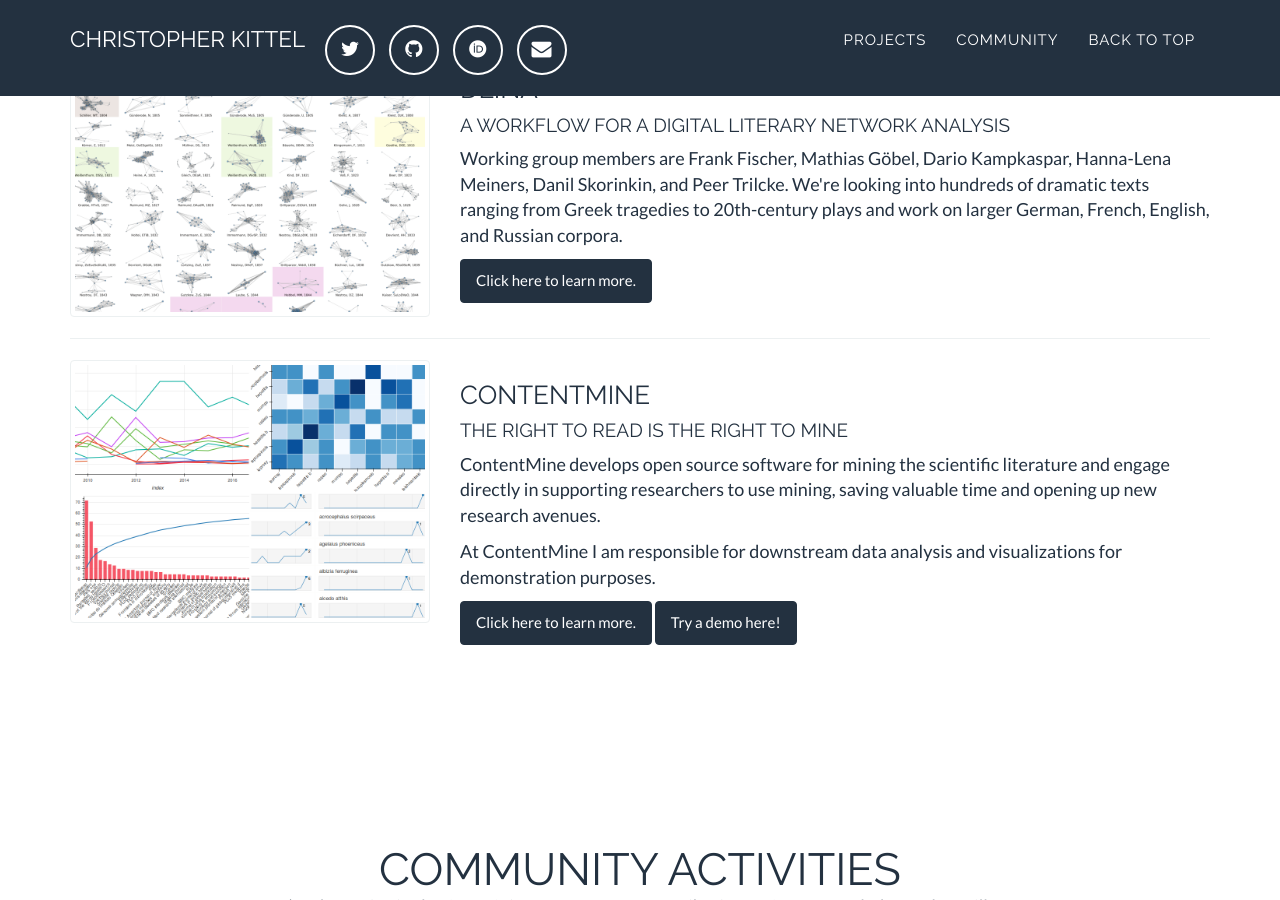
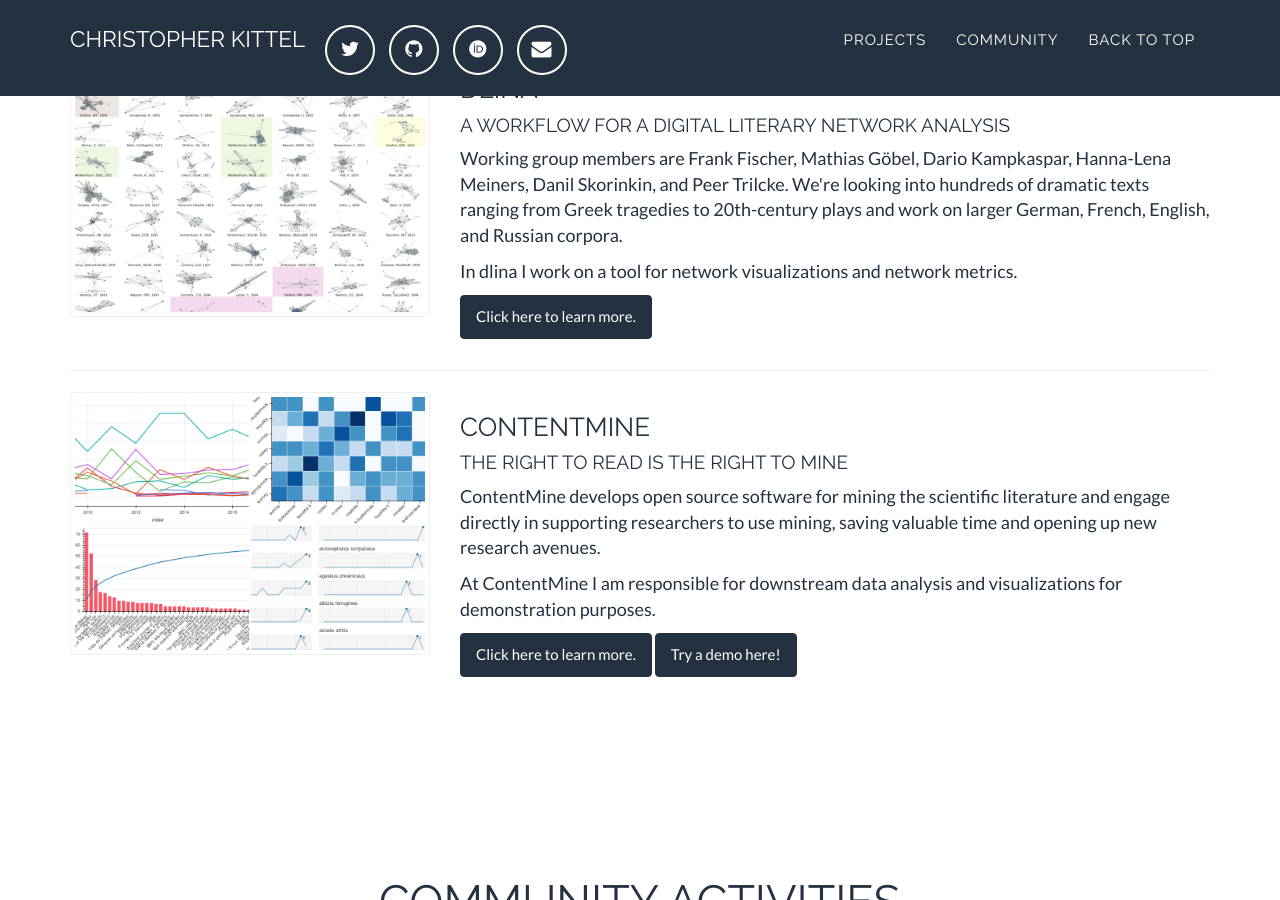
Before and after one commit to chreman/chreman.github.io, a Jekyll site: the page built from index.html, in a window 1280 px wide and 900 px high, scrolled down 945 px. Built offline with Jekyll 4.4.1, drawn with Linux system fonts in a browser that asks for light colours; some web fonts are replaced.

Commit message:
changed some wording

```diff
--- a/_includes/projects_grid.html
+++ b/_includes/projects_grid.html
@@ -39,6 +39,7 @@
                     <h3>dlina</h3>
                     <h4>A workflow for a Digital Literary Network Analysis</h4>
                     <p>Working group members are Frank Fischer, Mathias Göbel, Dario Kampkaspar, Hanna-Lena Meiners, Danil Skorinkin, and Peer Trilcke. We're looking into hundreds of dramatic texts ranging from Greek tragedies to 20th-century plays and work on larger German, French, English, and Russian corpora.</p>
+                    <p>In dlina I work on a tool for network visualizations and network metrics.<p>
                     <a class="btn btn-primary" target="_blank" href="https://dlina.github.io/">Click here to learn more.</a>
                 </div>
             </div>
```
